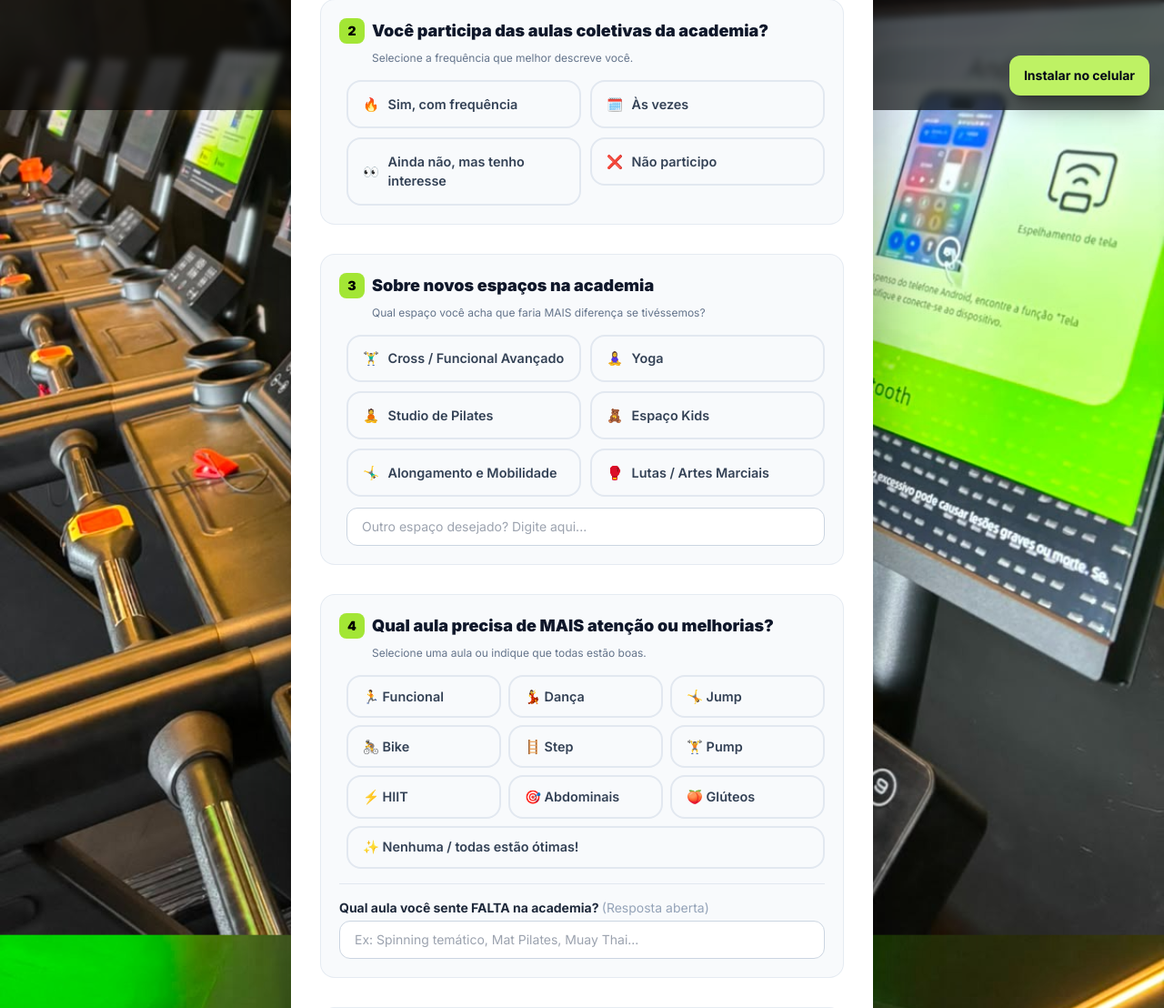
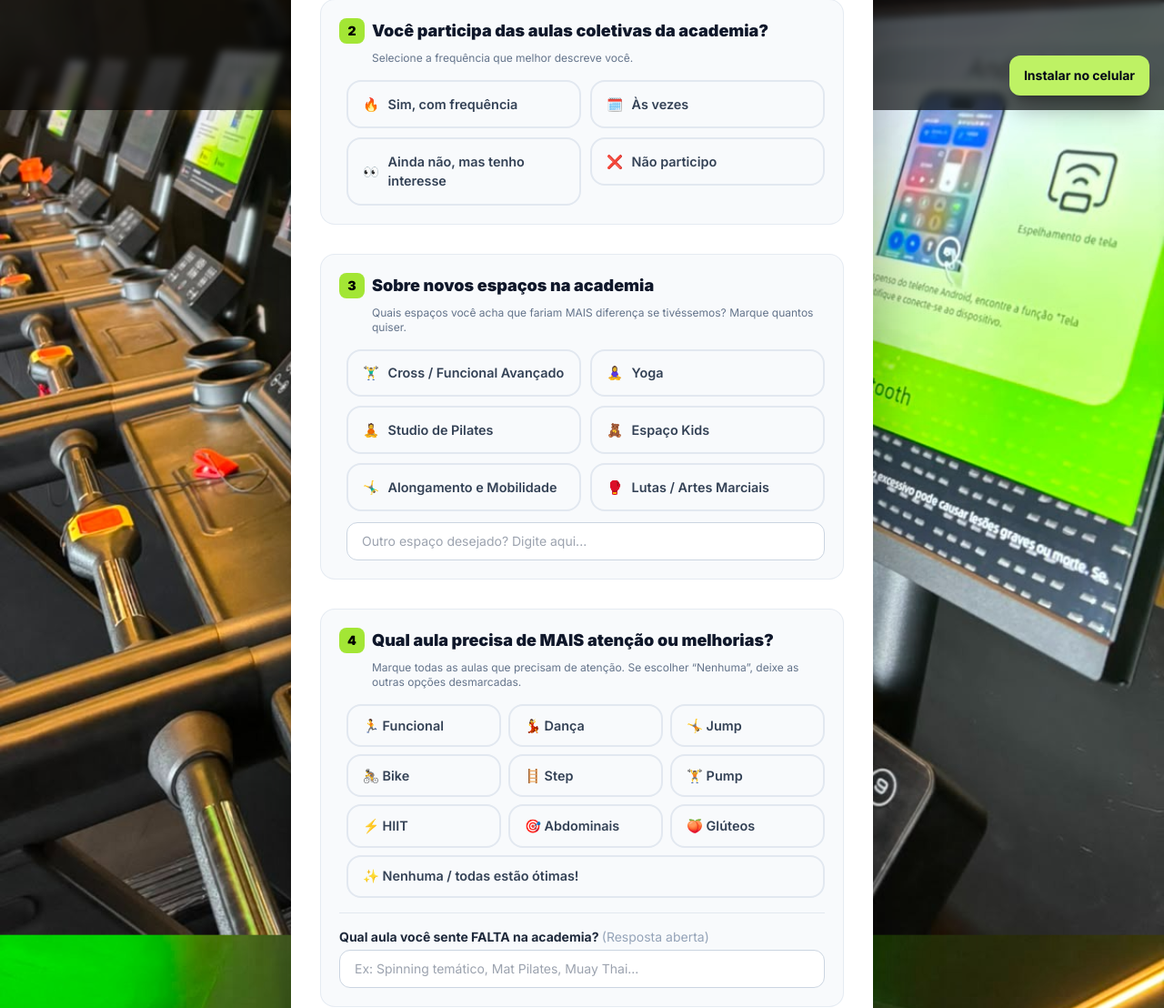
Before and after one commit to Marcosplira/PoloFeedback, a Django app: page /enquete/ in a window 1280 px wide. Shown: the part 679-1787 px from the top of the page at 91% size. Run offline with Django 5.2, Linux system fonts and the light colour scheme; data comes from the database, SQL or seed files in the repository; some libraries are stand-ins or nearby versions.

Commit message:
colocando as funções

```diff
--- a/feedback/models.py
+++ b/feedback/models.py
@@ -180,10 +180,10 @@ class RespostaEnquete(models.Model):
         verbose_name="Outra aula favorita",
     )
     # 3. Qual aula precisa de mais atenção ou melhorias
-    aula_melhoria = models.CharField(
-        max_length=100,
+    aula_melhoria = models.JSONField(
+        default=list,
         blank=True,
-        verbose_name="Aula que precisa de melhorias",
+        verbose_name="Aulas que precisam de melhorias",
     )
     # 4. Qual aula sente falta na academia (resposta aberta)
     aula_falta = models.CharField(
@@ -192,10 +192,10 @@ class RespostaEnquete(models.Model):
         verbose_name="Aula que sente falta",
     )
     # 5. Sobre novos espaços na academia
-    novo_espaco = models.CharField(
-        max_length=100,
+    novo_espaco = models.JSONField(
+        default=list,
         blank=True,
-        verbose_name="Novo espaço mais desejado",
+        verbose_name="Novos espaços desejados",
     )
     novo_espaco_outro = models.CharField(
         max_length=150,
--- a/feedback/templates/feedback/enquete.html
+++ b/feedback/templates/feedback/enquete.html
@@ -237,31 +237,31 @@
                         <span class="w-7 h-7 rounded-lg bg-[#a3e635] text-black font-black flex items-center justify-center text-sm">3</span>
                         <h2 class="text-base sm:text-lg font-black text-slate-900">Sobre novos espaços na academia</h2>
                     </div>
-                    <p class="text-xs text-slate-500 mb-4 ml-9">Qual espaço você acha que faria MAIS diferença se tivéssemos?</p>
+                    <p class="text-xs text-slate-500 mb-4 ml-9">Quais espaços você acha que fariam MAIS diferença se tivéssemos? Marque quantos quiser.</p>
 
                     <div class="grid grid-cols-1 sm:grid-cols-2 gap-2.5 ml-0 sm:ml-2">
                         <label class="option-pill">
-                            <input type="radio" name="novo_espaco" value="Cross / Treinamento funcional avançado">
+                            <input type="checkbox" name="novo_espaco" value="Cross / Treinamento funcional avançado">
                             <div class="inner"><span>🏋️‍♂️</span> Cross / Funcional Avançado</div>
                         </label>
                         <label class="option-pill">
-                            <input type="radio" name="novo_espaco" value="Yoga">
+                            <input type="checkbox" name="novo_espaco" value="Yoga">
                             <div class="inner"><span>🧘‍♀️</span> Yoga</div>
                         </label>
                         <label class="option-pill">
-                            <input type="radio" name="novo_espaco" value="Pilates">
+                            <input type="checkbox" name="novo_espaco" value="Pilates">
                             <div class="inner"><span>🧘</span> Studio de Pilates</div>
                         </label>
                         <label class="option-pill">
-                            <input type="radio" name="novo_espaco" value="Espaço Kids">
+                            <input type="checkbox" name="novo_espaco" value="Espaço Kids">
                             <div class="inner"><span>🧸</span> Espaço Kids</div>
                         </label>
                         <label class="option-pill">
-                            <input type="radio" name="novo_espaco" value="Alongamento e mobilidade">
+                            <input type="checkbox" name="novo_espaco" value="Alongamento e mobilidade">
                             <div class="inner"><span>🤸‍♂️</span> Alongamento e Mobilidade</div>
                         </label>
                         <label class="option-pill">
-                            <input type="radio" name="novo_espaco" value="Lutas">
+                            <input type="checkbox" name="novo_espaco" value="Lutas">
                             <div class="inner"><span>🥊</span> Lutas / Artes Marciais</div>
                         </label>
                     </div>
@@ -278,19 +278,19 @@
                         <span class="w-7 h-7 rounded-lg bg-[#a3e635] text-black font-black flex items-center justify-center text-sm">4</span>
                         <h2 class="text-base sm:text-lg font-black text-slate-900">Qual aula precisa de MAIS atenção ou melhorias?</h2>
                     </div>
-                    <p class="text-xs text-slate-500 mb-4 ml-9">Selecione uma aula ou indique que todas estão boas.</p>
+                    <p class="text-xs text-slate-500 mb-4 ml-9">Marque todas as aulas que precisam de atenção. Se escolher “Nenhuma”, deixe as outras opções desmarcadas.</p>
 
                     <div class="grid grid-cols-2 sm:grid-cols-3 gap-2 ml-0 sm:ml-2">
-                        <label class="option-pill"><input type="radio" name="aula_melhoria" value="Funcional"><div class="inner text-xs">🏃 Funcional</div></label>
-                        <label class="option-pill"><input type="radio" name="aula_melhoria" value="Dança"><div class="inner text-xs">💃 Dança</div></label>
-                        <label class="option-pill"><input type="radio" name="aula_melhoria" value="Jump"><div class="inner text-xs">🤸 Jump</div></label>
-                        <label class="option-pill"><input type="radio" name="aula_melhoria" value="Bike"><div class="inner text-xs">🚴 Bike</div></label>
-                        <label class="option-pill"><input type="radio" name="aula_melhoria" value="Step"><div class="inner text-xs">🪜 Step</div></label>
-                        <label class="option-pill"><input type="radio" name="aula_melhoria" value="Pump"><div class="inner text-xs">🏋️ Pump</div></label>
-                        <label class="option-pill"><input type="radio" name="aula_melhoria" value="HIIT"><div class="inner text-xs">⚡ HIIT</div></label>
-                        <label class="option-pill"><input type="radio" name="aula_melhoria" value="Abdominais"><div class="inner text-xs">🎯 Abdominais</div></label>
-                        <label class="option-pill"><input type="radio" name="aula_melhoria" value="Glúteos"><div class="inner text-xs">🍑 Glúteos</div></label>
-                        <label class="option-pill col-span-2 sm:col-span-3"><input type="radio" name="aula_melhoria" value="Nenhuma / todas estão ótimas"><div class="inner text-xs">✨ Nenhuma / todas estão ótimas!</div></label>
+                        <label class="option-pill"><input type="checkbox" name="aula_melhoria" value="Funcional"><div class="inner text-xs">🏃 Funcional</div></label>
+                        <label class="option-pill"><input type="checkbox" name="aula_melhoria" value="Dança"><div class="inner text-xs">💃 Dança</div></label>
+                        <label class="option-pill"><input type="checkbox" name="aula_melhoria" value="Jump"><div class="inner text-xs">🤸 Jump</div></label>
+                        <label class="option-pill"><input type="checkbox" name="aula_melhoria" value="Bike"><div class="inner text-xs">🚴 Bike</div></label>
+                        <label class="option-pill"><input type="checkbox" name="aula_melhoria" value="Step"><div class="inner text-xs">🪜 Step</div></label>
+                        <label class="option-pill"><input type="checkbox" name="aula_melhoria" value="Pump"><div class="inner text-xs">🏋️ Pump</div></label>
+                        <label class="option-pill"><input type="checkbox" name="aula_melhoria" value="HIIT"><div class="inner text-xs">⚡ HIIT</div></label>
+                        <label class="option-pill"><input type="checkbox" name="aula_melhoria" value="Abdominais"><div class="inner text-xs">🎯 Abdominais</div></label>
+                        <label class="option-pill"><input type="checkbox" name="aula_melhoria" value="Glúteos"><div class="inner text-xs">🍑 Glúteos</div></label>
+                        <label class="option-pill col-span-2 sm:col-span-3"><input type="checkbox" name="aula_melhoria" value="Nenhuma / todas estão ótimas" data-opcao-nenhuma><div class="inner text-xs">✨ Nenhuma / todas estão ótimas!</div></label>
                     </div>
 
                     <div class="mt-4 pt-4 border-t border-slate-200">
@@ -387,6 +387,20 @@
 
     {% include "feedback/pwa_install.html" %}
     <script>
+        const opcoesMelhoria = document.querySelectorAll('input[name="aula_melhoria"]');
+        const opcaoNenhuma = document.querySelector('[data-opcao-nenhuma]');
+        opcoesMelhoria.forEach((opcao) => {
+            opcao.addEventListener('change', () => {
+                if (opcao.checked && opcao === opcaoNenhuma) {
+                    opcoesMelhoria.forEach((outraOpcao) => {
+                        if (outraOpcao !== opcaoNenhuma) outraOpcao.checked = false;
+                    });
+                } else if (opcao.checked && opcaoNenhuma) {
+                    opcaoNenhuma.checked = false;
+                }
+            });
+        });
+
         document.querySelectorAll('[data-funcionario-id]').forEach((checkbox) => {
             checkbox.addEventListener('change', () => {
                 document.querySelectorAll(
--- a/feedback/views.py
+++ b/feedback/views.py
@@ -269,20 +269,18 @@ def enquete(request):
             "",
         ).strip()
 
-        novo_espaco = request.POST.get(
+        novo_espaco = request.POST.getlist(
             "novo_espaco",
-            "",
-        ).strip()
+        )
 
         novo_espaco_outro = request.POST.get(
             "novo_espaco_outro",
             "",
         ).strip()
 
-        aula_melhoria = request.POST.get(
+        aula_melhoria = request.POST.getlist(
             "aula_melhoria",
-            "",
-        ).strip()
+        )
 
         aula_falta = request.POST.get(
             "aula_falta",
@@ -704,16 +702,14 @@ def dashboard(request):
         ]
     ).most_common(6)
     espacos_ranking = Counter(
-        respostas_enquete.exclude(novo_espaco="").values_list(
-            "novo_espaco",
-            flat=True,
-        )
+        espaco
+        for resposta in respostas_enquete
+        for espaco in (resposta.novo_espaco or [])
     ).most_common(6)
     melhorias_ranking = Counter(
-        respostas_enquete.exclude(aula_melhoria="").values_list(
-            "aula_melhoria",
-            flat=True,
-        )
+        aula
+        for resposta in respostas_enquete
+        for aula in (resposta.aula_melhoria or [])
     ).most_common(5)
     participacao_ranking = Counter(
         respostas_enquete.exclude(participa_aulas="").values_list(
```
Also changed, not shown: feedback/admin.py (+11 -3 lines), feedback/templates/feedback/inicio.html (+16 -1 lines), feedback/test_migrations.py (added, +43 -0 lines), feedback/tests.py (+28 -6 lines), README.md, feedback/migrations/0013_enquete_multiplas_escolhas.py (added).
